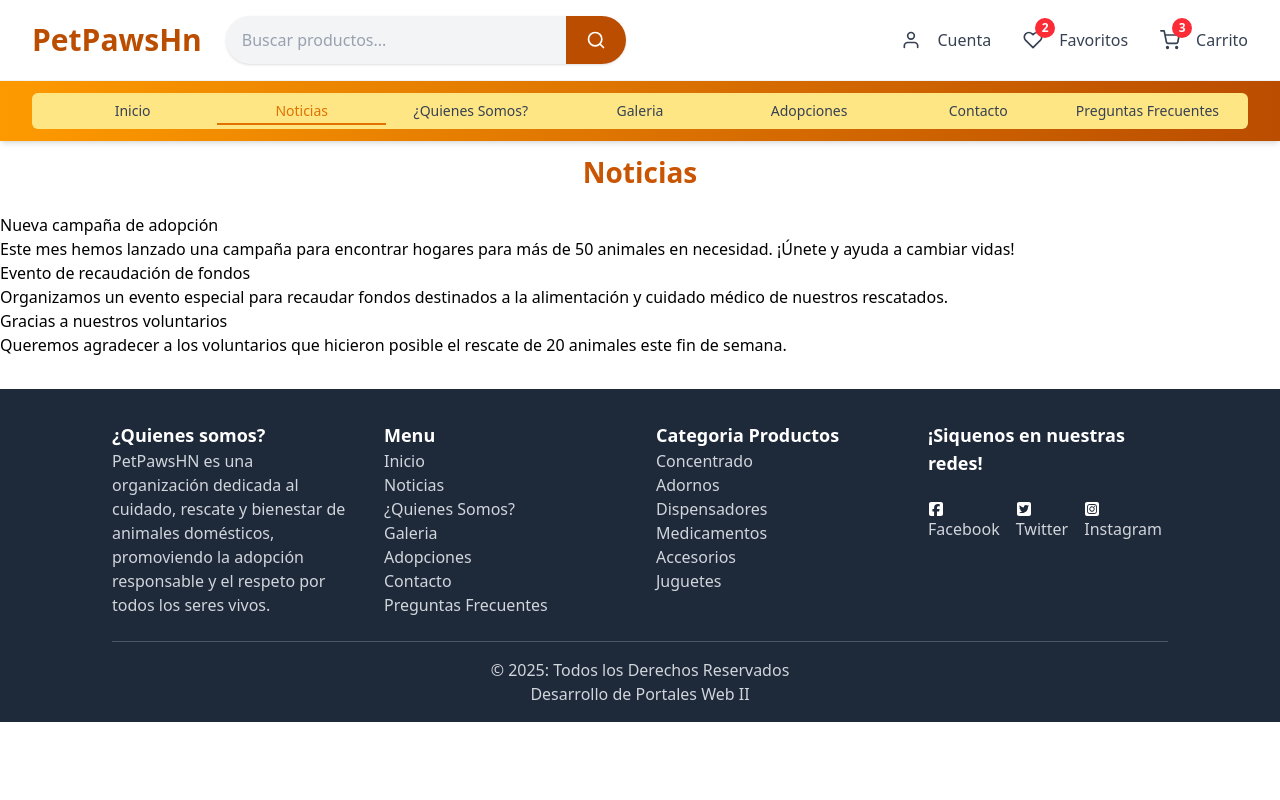
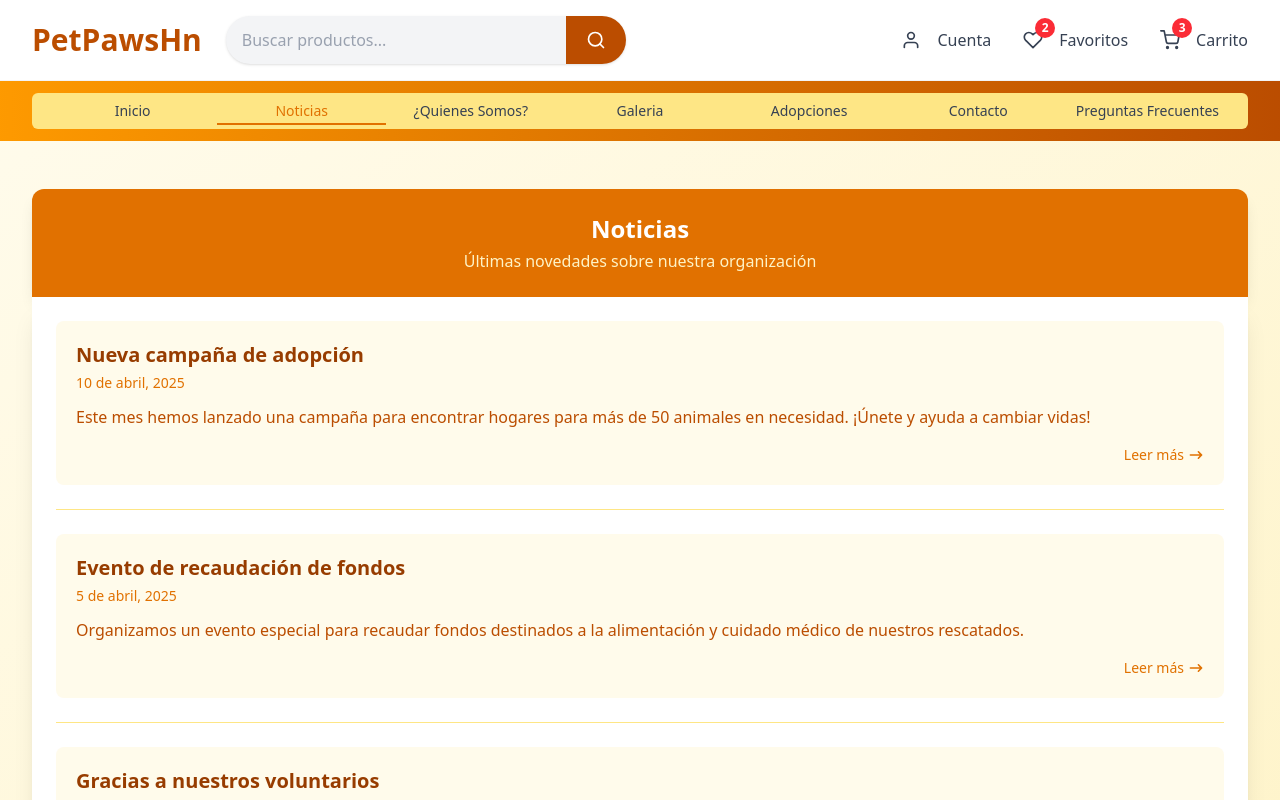
Before and after one commit to andrestdjhw/PetPawsReact, a React (Vite) app: page /noticias in a window 1280 px wide. Shown: the top 800 px of the page. Built offline with nearby package versions, Linux system fonts and the light colour scheme.

Commit message:
Arreglando Estilos Pagina Noticias

```diff
--- a/src/pages/Noticias.jsx
+++ b/src/pages/Noticias.jsx
@@ -7,31 +7,60 @@ export const Noticias = () => {
     {
       id: 1,
       titulo: "Nueva campaña de adopción",
+      fecha: "10 de abril, 2025",
       contenido: "Este mes hemos lanzado una campaña para encontrar hogares para más de 50 animales en necesidad. ¡Únete y ayuda a cambiar vidas!",
     },
     {
       id: 2,
       titulo: "Evento de recaudación de fondos",
+      fecha: "5 de abril, 2025",
       contenido: "Organizamos un evento especial para recaudar fondos destinados a la alimentación y cuidado médico de nuestros rescatados.",
     },
     {
       id: 3,
       titulo: "Gracias a nuestros voluntarios",
+      fecha: "28 de marzo, 2025",
       contenido: "Queremos agradecer a los voluntarios que hicieron posible el rescate de 20 animales este fin de semana.",
     },
   ]);
 
   return (
-        <section className="container">
-            <h1 className="title">Noticias</h1>
-            <ul className="news-list">
+    <section className="min-h-screen flex flex-col bg-gradient-to-br from-amber-50 to-amber-100 p-4">
+      <div className="container mx-auto px-4 py-8">
+        <div className="bg-amber-600 p-6 text-center rounded-t-xl shadow-lg">
+          <h1 className="text-2xl font-bold text-white">Noticias</h1>
+          <p className="text-amber-100 mt-1">Últimas novedades sobre nuestra organización</p>
+        </div>
+
+        <div className="bg-white p-6 rounded-b-xl shadow-xl mb-8">
+          <ul className="space-y-6">
             {noticias.map((noticia) => (
-                    <li key={noticia.id} className="news-item">
-                        <h2 className="news-title">{noticia.titulo}</h2>
-                        <p className="news-content">{noticia.contenido}</p>
+              <li key={noticia.id} className="border-b border-amber-200 pb-6 last:border-0 last:pb-0">
+                <div className="bg-amber-50 rounded-lg p-5 hover:shadow-md transition-shadow duration-300">
+                  <h2 className="text-xl font-semibold text-amber-800 mb-1">{noticia.titulo}</h2>
+                  <p className="text-sm text-amber-600 mb-3">{noticia.fecha}</p>
+                  <p className="text-amber-700">{noticia.contenido}</p>
+
+                  <div className="mt-4 flex justify-end">
+                    <button className="text-sm text-amber-600 hover:text-amber-800 font-medium flex items-center transition-colors">
+                      Leer más
+                      <svg className="w-4 h-4 ml-1" xmlns="http://www.w3.org/2000/svg" viewBox="0 0 20 20" fill="currentColor">
+                        <path fillRule="evenodd" d="M12.293 5.293a1 1 0 011.414 0l4 4a1 1 0 010 1.414l-4 4a1 1 0 01-1.414-1.414L14.586 11H3a1 1 0 110-2h11.586l-2.293-2.293a1 1 0 010-1.414z" clipRule="evenodd" />
+                      </svg>
+                    </button>
+                  </div>
+                </div>
               </li>
             ))}
           </ul>
+
+          <div className="mt-8 text-center">
+            <button className="py-2 px-4 border border-transparent rounded-lg shadow-sm text-sm font-medium text-white bg-amber-600 hover:bg-amber-700 focus:outline-none focus:ring-2 focus:ring-offset-2 focus:ring-amber-500 transition-colors">
+              Ver todas las noticias
+            </button>
+          </div>
+        </div>
+      </div>
     </section>
   );
 };
```
Lines whose indentation alone changed are shown as unchanged.
